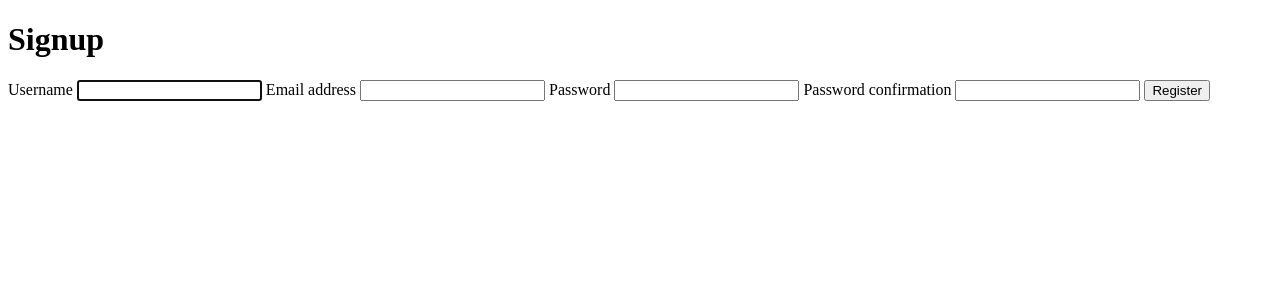
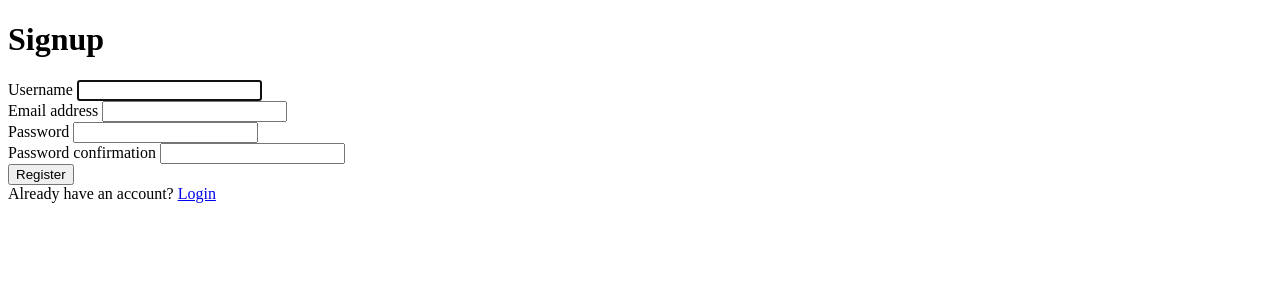
Before and after one commit to shrayansh1498/CSV_Graph_Plotter, a Django app: page /signup in a window 1280 px wide. Shown: the top 300 px of the page. Run offline with Django 3.2, Linux system fonts and the light colour scheme.

Commit message:
version 33

```diff
--- a/CSV_Graph_Plotter_Project/CSV_Graph_Plotter/urls.py
+++ b/CSV_Graph_Plotter_Project/CSV_Graph_Plotter/urls.py
@@ -4,8 +4,10 @@ from CSV_Graph_Plotter import views
 
 urlpatterns = [
     path('', views.index, name='home'),
+    path('home', views.index, name='home'),
     path('about', views.about, name='about'),
     path('services', views.services, name='services'),
     path('contact', views.contact, name='contact'),
-    path('signup', views.signup, name='contact'),
+    path('signup', views.signup, name='signup'),
+    path('login', views.login, name='login'),
 ]
--- a/CSV_Graph_Plotter_Project/CSV_Graph_Plotter/views.py
+++ b/CSV_Graph_Plotter_Project/CSV_Graph_Plotter/views.py
@@ -16,6 +16,8 @@ import pandas as pd
 import matplotlib.pyplot as plt
 from io import BytesIO
 import base64
+
+from django.contrib.auth import authenticate, login, logout
 from django.contrib import messages #for error display
 import numpy as np
 
@@ -245,7 +247,24 @@ def signup(request):
             form.save()
             # username = form.cleaned_data.get('username')
             messages.success(request, 'Your account has been successfully Created.')
-            return redirect("/")
+            return redirect('login.html')
     else:
         form = CreateUserForm()
     return render(request, 'signup.html', {'form': form})
+
+def login(request):
+    if request.method == 'POST':
+        username = request.POST.get('username')
+        password = request.POST.get('password')
+
+        user = authenticate(request, username=username, password=password)
+
+        if user is not None:
+            login(request, user)
+            return redirect('/')
+        else:
+            messages.info(request, "Username or Password is incorrect")
+            return render(request, 'login.html')
+
+    else:
+        return render(request, 'login.html')
--- a/CSV_Graph_Plotter_Project/CSV_Graph_Plotter_Project/urls.py
+++ b/CSV_Graph_Plotter_Project/CSV_Graph_Plotter_Project/urls.py
@@ -19,8 +19,10 @@ from django.urls import path, include
 urlpatterns = [
     path('admin/', admin.site.urls),
     path('', include('CSV_Graph_Plotter.urls')),
+    path('home', include('CSV_Graph_Plotter.urls')),
     path('about', include('CSV_Graph_Plotter.urls')),
     path('services', include('CSV_Graph_Plotter.urls')),
     path('contact', include('CSV_Graph_Plotter.urls')),
     path('signup', include('CSV_Graph_Plotter.urls')),
+    path('login', include('CSV_Graph_Plotter.urls')),
 ]
--- a/CSV_Graph_Plotter_Project/templates/login.html
+++ b/CSV_Graph_Plotter_Project/templates/login.html
@@ -10,6 +10,9 @@
         </div>
         <div >
             <form method="POST" action="">
+                <div>
+                    {% csrf_token %}
+                </div>
                 <div>
                     <input type="text" name="username" placeholder="Username">
                 </div>
@@ -25,7 +28,7 @@
 
         <div>
             <div>
-                Don't have an account? <a href="signup.html">Sign Up</a>
+                Don't have an account? <a href="/signup">Sign Up</a>
             </div>
         </div>
 </body>
--- a/CSV_Graph_Plotter_Project/templates/signup.html
+++ b/CSV_Graph_Plotter_Project/templates/signup.html
@@ -7,21 +7,36 @@
     <h1>Signup</h1>
     <form method="post">
         {% csrf_token %}
+        <div>
             {{form.username.label}}
             {{form.username}}
+        </div>
 
+        <div>
             {{form.email.label}}
             {{form.email}}
+        </div>
 
+        <div>
         {{form.password1.label}}
         {{form.password1}}
+        </div>
 
+        <div>
             {{form.password2.label}}
             {{form.password2}}
+        </div>
 
+        {% comment %} any error in filled form will be thrown here {% endcomment %}
         {{form.errors}}
 
+        <div>
             <button type="submit">Register</button>
+        </div>
+
     </form>
+    <div>
+        Already have an account? <a href="/login">Login</a>
+    </div>
 </body>
 </html>
```
Also changed, not shown: CSV_Graph_Plotter_Project/db.sqlite3. Lines whose indentation alone changed are shown as unchanged.
